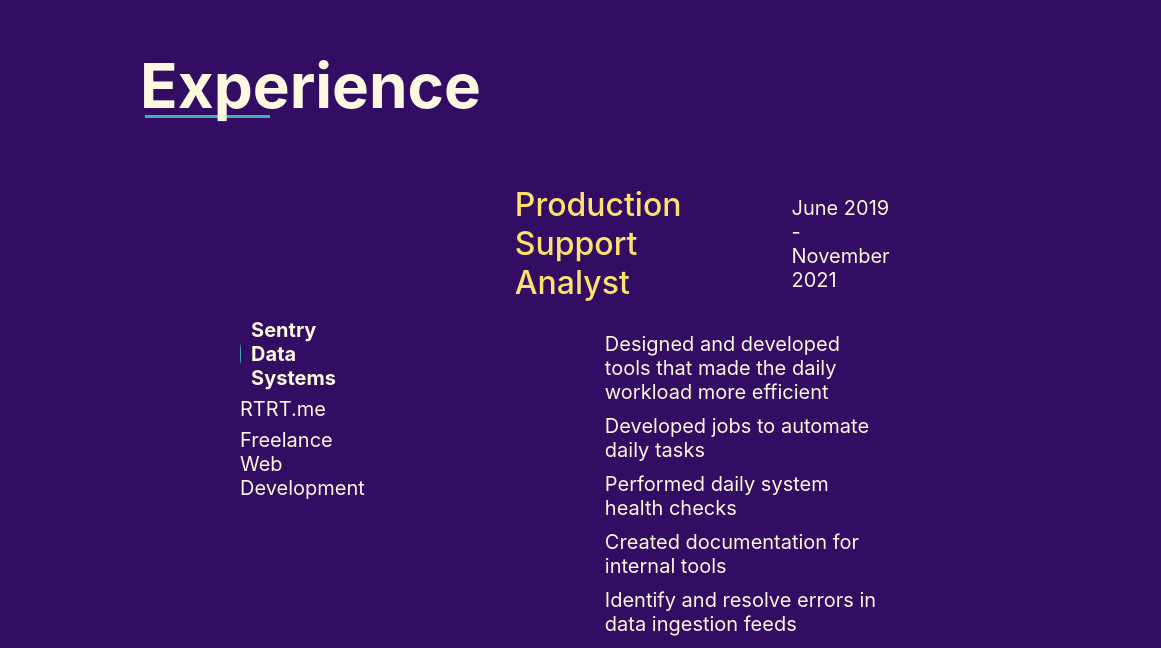
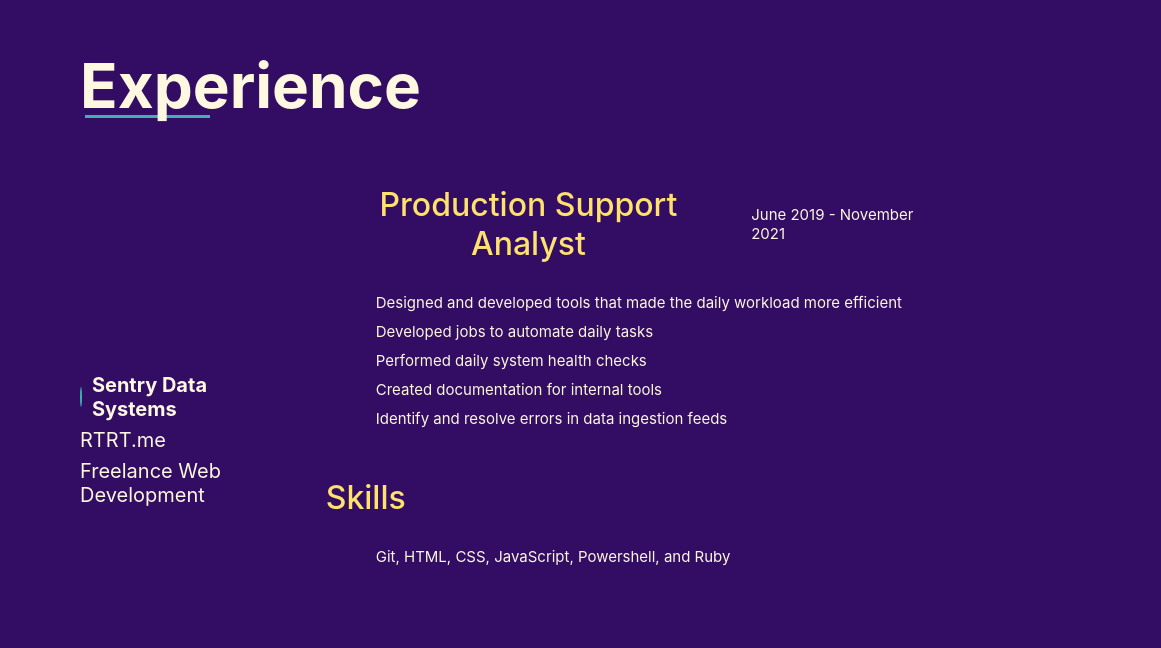
Before and after one commit to taihelsel/portfolio2, a React (Create React App) app: page / in a window 1024 px wide. Shown: the part 912-1560 px from the top of the page, 1161 px wide, since content can reach past the window. Built offline with nearby package versions, Linux system fonts and the light colour scheme.

Commit message:
added med styles to exp

```diff
--- a/src/App.css
+++ b/src/App.css
@@ -82,3 +82,12 @@ body {
         margin: -5px 0 0 2px;
     }
 }
+
+
+/*Med Globals*/
+
+@media only screen and (max-width: 1200px) and (min-width: 769px) {
+    .section-content {
+        margin: 0 var(--margin-dm);
+    }
+}
--- a/src/Sections/Experience/Experience.css
+++ b/src/Sections/Experience/Experience.css
@@ -82,6 +82,7 @@
 
 #experience-details-title h2 {
     margin-right: 110px;
+    text-align: center
 }
 
 #experience-details-title p {
@@ -176,3 +177,32 @@
         margin: 0 0 0 30px;
     }
 }
+
+
+/*Med */
+
+@media only screen and (max-width: 1200px) and (min-width: 769px) {
+    #Experience {}
+    #experience-content {
+        flex: 1;
+    }
+    #experience-controls {
+        margin: 0;
+    }
+    #experience-details {
+        margin: 0;
+        flex: 1;
+        margin-left: 40px;
+    }
+    #experience-left {
+        align-items: center;
+    }
+    #experience-details-title h2 {
+        margin-right: 0;
+        padding-right: 20px;
+    }
+    .experience-details-text {
+        font-size: var(--fs-s);
+        margin: 0 0 0 50px;
+    }
+}
```
